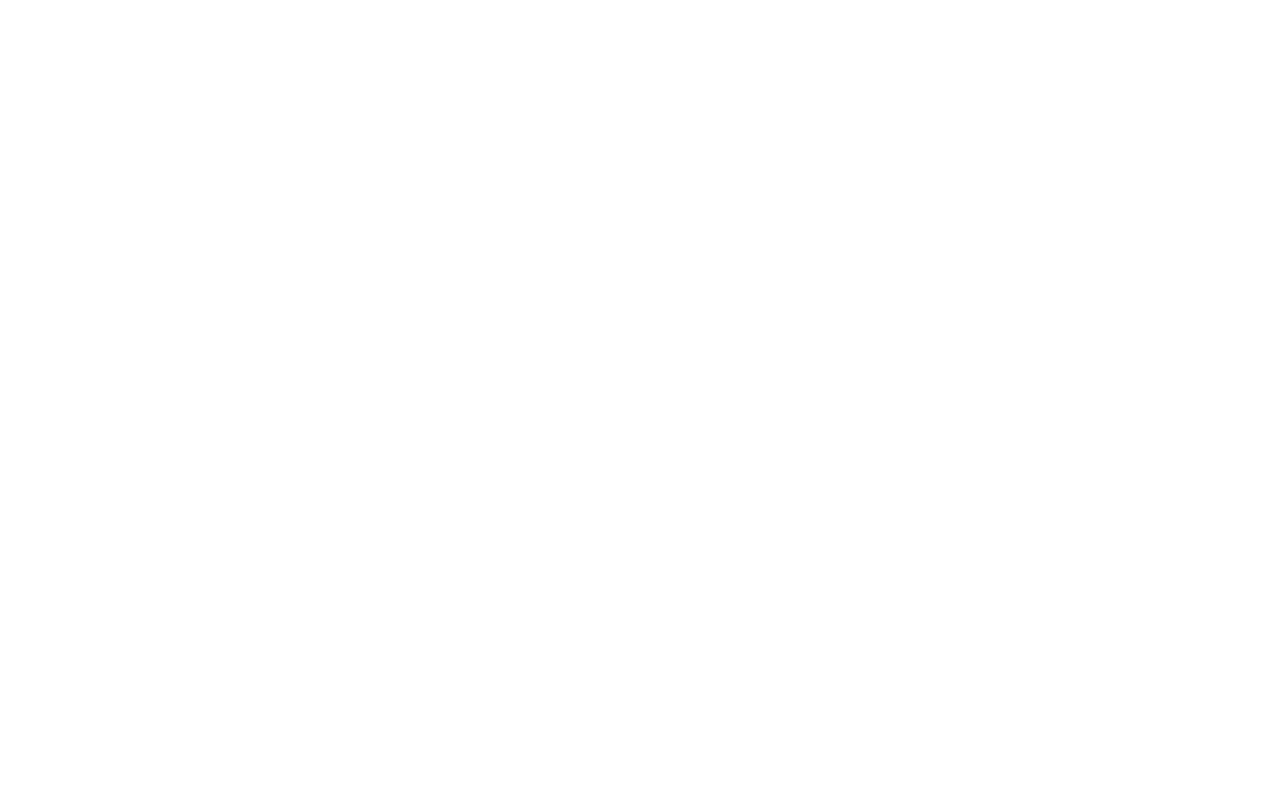
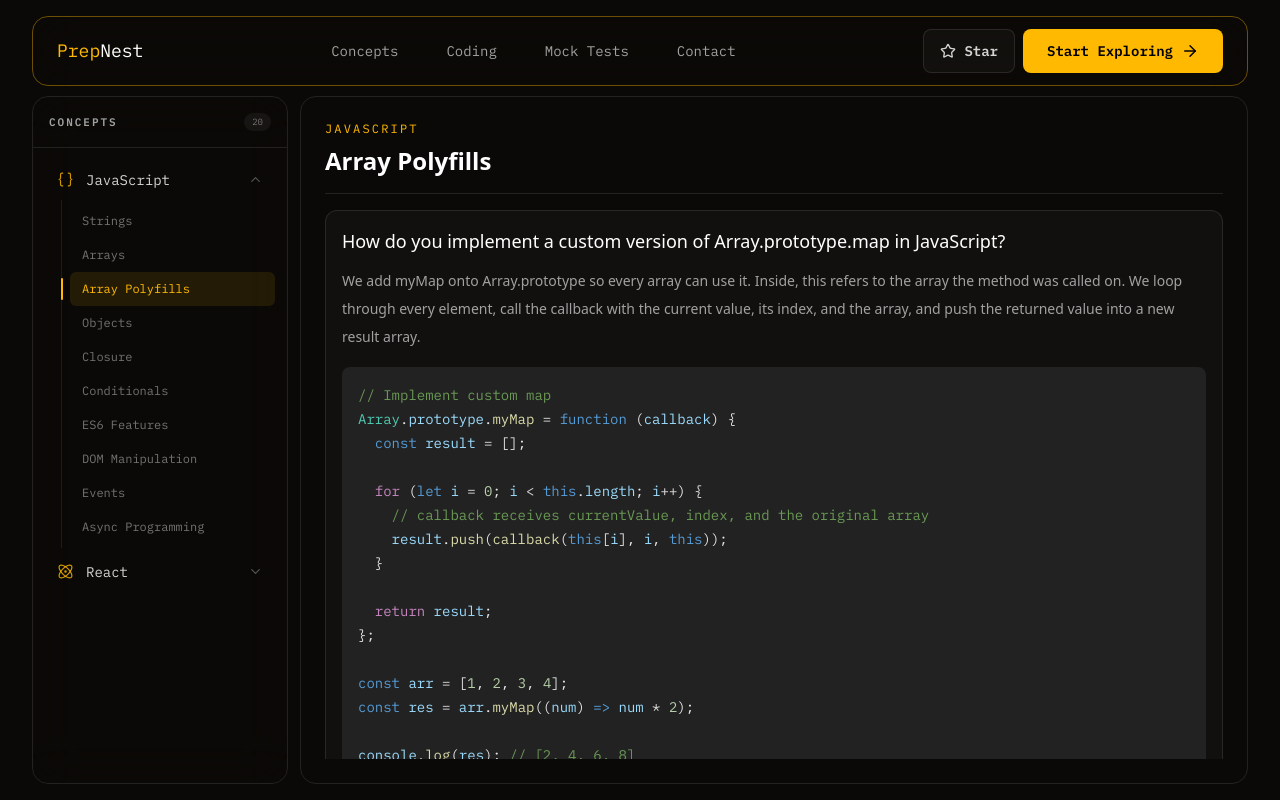
Before and after one commit to Jeet000001/prep_nest, a Next.js app: page /coding/javascript/array-polyfills in a window 1280 px wide. Before the commit this address had no page. Built offline with nearby package versions, Linux system fonts and the light colour scheme.

Commit message:
Add Array Polyfills topic and related questions; update CodingSidebar and page mappings

```diff
--- a/Components/CodingSidebar.tsx
+++ b/Components/CodingSidebar.tsx
@@ -24,9 +24,9 @@ const topicGroups: TopicGroup[] = [
     topics: [
       { name: "Strings", href: "/coding/javascript/strings" },
       { name: "Arrays", href: "/coding/javascript/arrays" },
+      { name: "Array Polyfills", href: "/coding/javascript/array-polyfills" },
       { name: "Objects", href: "/coding/javascript/objects" },
-      { name: "Functions", href: "/coding/javascript/functions" },
-      { name: "Loops", href: "/coding/javascript/loops" },
+      { name: "Closure", href: "/coding/javascript/closure" },
       { name: "Conditionals", href: "/coding/javascript/conditionals" },
       { name: "ES6 Features", href: "/coding/javascript/es6-features" },
       { name: "DOM Manipulation", href: "/coding/javascript/dom-manipulation" },
--- a/app/coding/[category]/[topic]/page.tsx
+++ b/app/coding/[category]/[topic]/page.tsx
@@ -18,8 +18,8 @@ const topicFiles: Record<string, Record<string, string>> = {
   javascript: {
     strings: "string.json",
     arrays: "array.json",
+    "array-polyfills": "Array_Polyfills.json",
     objects: "object.json",
-    functions: "function.json",
     loops: "loop.json",
     conditionals: "conditional.json",
     "es6-features": "es6.json",
@@ -76,12 +76,13 @@ export default async function TopicPage({
   const highlightedQuestions = await Promise.all(
     questions.map(async (item) => ({
       ...item,
-      highlightedCode: (item.code || item.solution)
-        ? await codeToHtml(item.code || item.solution || "", {
-            lang: language,
-            theme: "slack-dark",
-          })
-        : null,
+      highlightedCode:
+        item.code || item.solution
+          ? await codeToHtml(item.code || item.solution || "", {
+              lang: language,
+              theme: "slack-dark",
+            })
+          : null,
     })),
   );
 
--- /dev/null
+++ b/data/coding/javascript/Array_Polyfills.json
@@ -0,0 +1,38 @@
+[
+  {
+    "id": 1,
+    "question": "How do you implement a custom version of Array.prototype.map in JavaScript?",
+    "solution": "// Implement custom map\nArray.prototype.myMap = function (callback) {\n  const result = [];\n\n  for (let i = 0; i < this.length; i++) {\n    // callback receives currentValue, index, and the original array\n    result.push(callback(this[i], i, this));\n  }\n\n  return result;\n};\n\nconst arr = [1, 2, 3, 4];\nconst res = arr.myMap((num) => num * 2);\n\nconsole.log(res); // [2, 4, 6, 8]",
+    "explanation": "We add myMap onto Array.prototype so every array can use it. Inside, this refers to the array the method was called on. We loop through every element, call the callback with the current value, its index, and the array, and push the returned value into a new result array."
+  },
+  {
+    "id": 2,
+    "question": "How do you implement a custom version of Array.prototype.filter in JavaScript?",
+    "solution": "// Implement custom filter\nArray.prototype.myFilter = function (callback) {\n  const result = [];\n\n  for (let i = 0; i < this.length; i++) {\n    // Only keep elements where the callback returns true\n    if (callback(this[i], i, this)) {\n      result.push(this[i]);\n    }\n  }\n\n  return result;\n};\n\nconst arr2 = [1, 2, 3, 4, 5];\nconst res2 = arr2.myFilter((num) => num % 2 === 0);\n\nconsole.log(res2); // [2, 4]",
+    "explanation": "This works similarly to myMap, but instead of always pushing the transformed value, we call the callback as a condition. If the callback returns a truthy value for an element, we keep that original element in the result array; otherwise, we skip it."
+  },
+  {
+    "id": 3,
+    "question": "How do you implement a custom version of Array.prototype.forEach in JavaScript?",
+    "solution": "// Implement forEach\nArray.prototype.myForEach = function (callback) {\n  for (let i = 0; i < this.length; i++) {\n    callback(this[i], i, this);\n  }\n};\n\nconst arr4 = [1, 2, 3, 4];\n\narr4.myForEach((num) => {\n  console.log(num * 2);\n});\n// 2\n// 4\n// 6\n// 8",
+    "explanation": "myForEach simply loops through every element and calls the callback with the current value, index, and array, just like myMap. The difference is that it doesn't collect or return any results — it's used purely for running side effects like logging."
+  },
+  {
+    "id": 4,
+    "question": "How do you implement a custom version of Array.prototype.includes in JavaScript?",
+    "solution": "// Polyfill for includes\nArray.prototype.myIncludes = function (searchElement) {\n  for (let i = 0; i < this.length; i++) {\n    if (this[i] === searchElement) {\n      return true;\n    }\n  }\n\n  return false;\n};\n\nconst ar = [10, 20, 30];\nconsole.log(ar.myIncludes(20)); // true\nconsole.log(ar.myIncludes(50)); // false",
+    "explanation": "We loop through every element of the array and compare it with the searchElement using strict equality. As soon as we find a match, we return true immediately. If the loop finishes without finding a match, we return false."
+  },
+  {
+    "id": 5,
+    "question": "How do you chain multiple array methods together in JavaScript to filter, transform, and reduce data?",
+    "solution": "// Chain multiple array methods\nconst chainArrMethod = (arr) => {\n  return arr\n    .filter((num) => num % 2 === 0) // keep only even numbers\n    .map((num) => num * 2)          // double each even number\n    .reduce((acc, curr) => acc + curr, 0); // sum them all up\n};\n\nconsole.log(chainArrMethod([1, 2, 3, 4, 5, 6])); // 24",
+    "explanation": "Since filter and map both return new arrays, their results can be chained directly onto the next method call. Here we first filter out only the even numbers, then double each of them with map, and finally add them all together with reduce to get a single total."
+  },
+  {
+    "id": 6,
+    "question": "How do you implement a custom version of Array.prototype.reduce in JavaScript?",
+    "solution": "// Implement custom reduce\nArray.prototype.myReduce = function (callback, initialValue) {\n  let accumulator = initialValue;\n\n  for (let i = 0; i < this.length; i++) {\n    // Update the accumulator on every iteration using the callback\n    accumulator = callback(accumulator, this[i], i, this);\n  }\n\n  return accumulator;\n};\n\nconst arr3 = [1, 2, 3, 4];\n\nconst sum = arr3.myReduce((acc, curr) => {\n  return acc + curr;\n}, 0);\n\nconsole.log(sum); // 10",
+    "explanation": "We start with an accumulator set to the given initialValue. On every iteration, we call the callback with the current accumulator, the current element, its index, and the array, then store its return value back into the accumulator. After the loop finishes, the final accumulator value is returned. This is the trickiest of the four because the accumulator carries forward across every iteration instead of building a simple independent result."
+  }
+]
```
